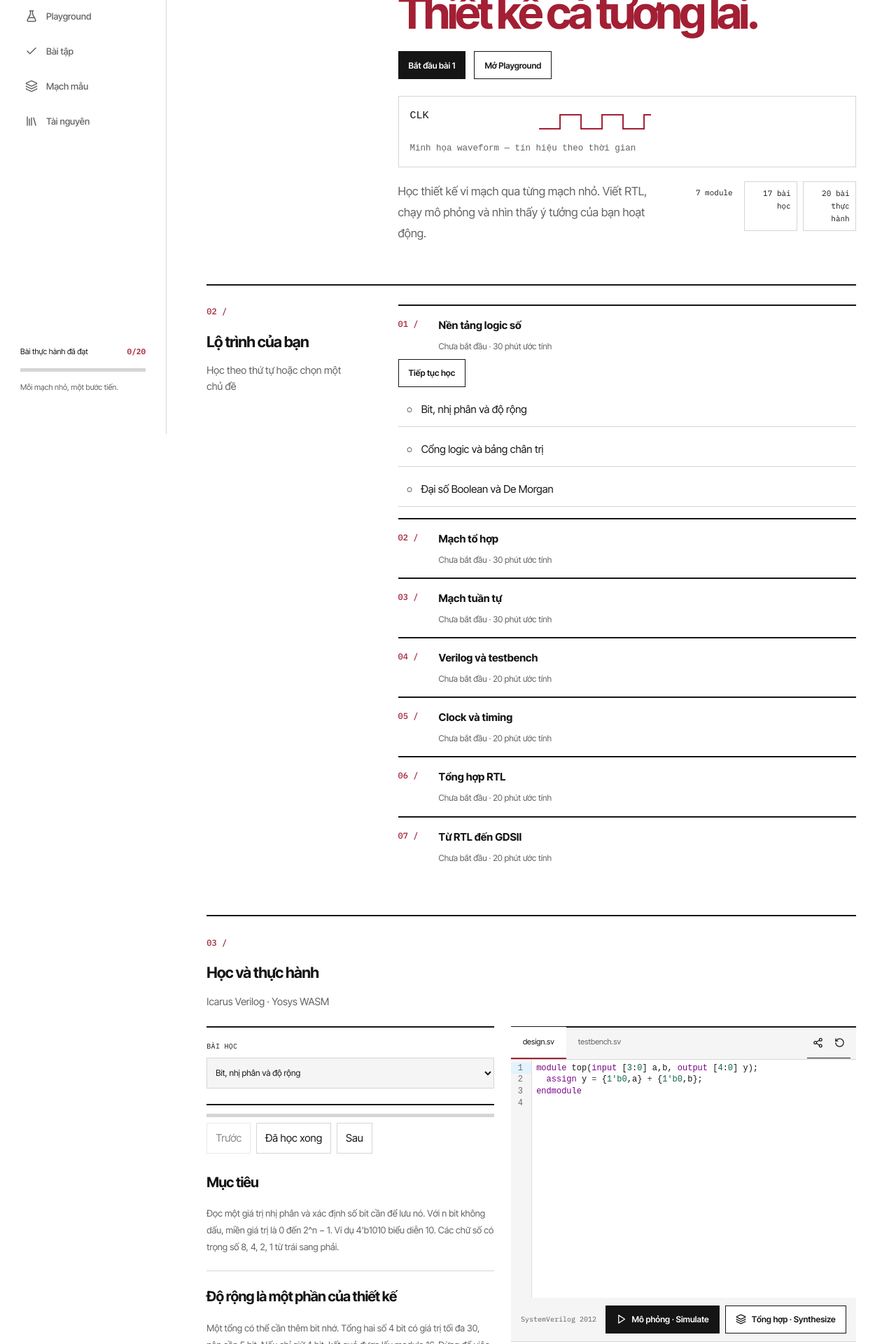
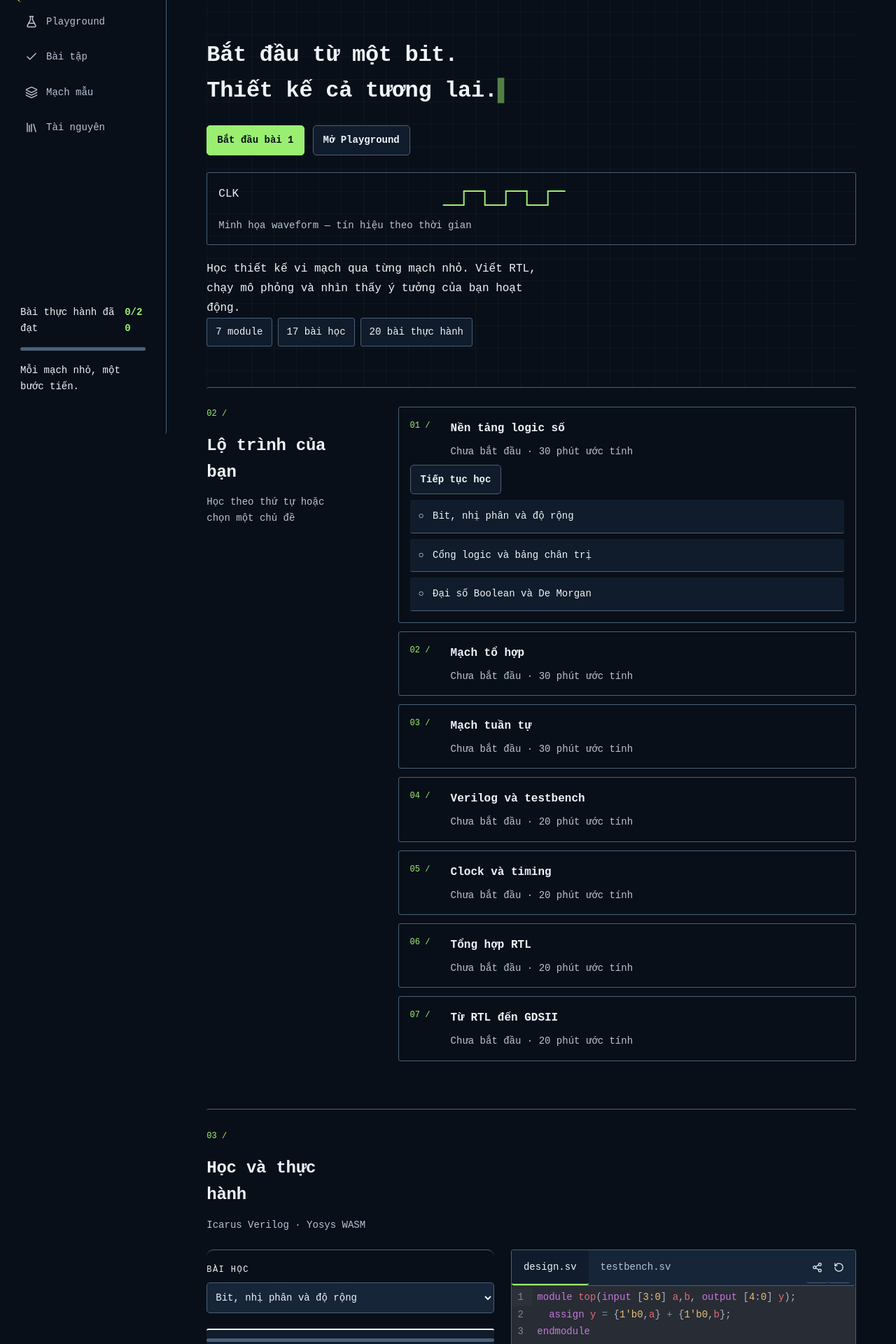
Before and after one commit to binhpmtb/chip-lab-vn, a Next.js app: page / in a window 1280 px wide. Shown: the part 180-2100 px from the top of the page at 70% size. Built offline with nearby package versions, Linux system fonts and the light colour scheme.

Commit message:
style: adopt Courier terminal typography and dark default

```diff
--- a/app/globals.css
+++ b/app/globals.css
@@ -1,4 +1,3 @@
-@import url("https://fonts.googleapis.com/css2?family=IBM+Plex+Mono:wght@400;500;600&family=Inter+Tight:wght@400;500;600;700;800&display=swap");
 :root {
   --bg: #101412;
   --panel: #171d19;
@@ -1064,9 +1063,9 @@ iframe.schematic {
 }
 
 * {
-  border-radius: 0 !important;
+  border-radius: var(--radius, 4px);
   box-shadow: none !important;
-  background-image: none !important;
+
 }
 
 body {
@@ -1838,3 +1837,45 @@ body,.app-shell,.sidebar,.topbar,.panel,.lesson-panel,.workbench,.resource-card,
 @media(max-width:800px) { .lab-grid {grid-template-columns:1fr;} .mobile-lesson-tabs {display:flex;gap:8px;margin-bottom:16px;} .mobile-lesson-tabs [aria-pressed="true"] {border-color:var(--green);color:var(--green);} .show-lesson .workbench,.show-practice .lesson-panel {display:none;} .workbench{position:static;} .hero-meta{grid-template-columns:1fr;} .editorial-label{display:flex;} .lesson-content{overflow-wrap:anywhere;} .tabs{flex-wrap:wrap;} }
 @media(prefers-reduced-motion:reduce) { .mini-preview path,.loading-skeleton{animation:none;} }
 .compile-error-line { border-left:3px solid var(--green); background:var(--green-dark); }
+/* Terminal typography and visual tokens */
+:root,:root[data-theme="dark"] {
+ --font:"Courier New",Courier,"Liberation Mono",monospace;
+ --text-xs:12px;--text-sm:14px;--text-base:16px;--text-lg:18px;--text-xl:24px;--text-2xl:32px;--text-3xl:48px;
+ --space-1:4px;--space-2:8px;--space-3:12px;--space-4:16px;--space-6:24px;--space-8:32px;
+ --bg:#080f18;--panel:#101c2b;--panel2:#162538;--text:#edf3f9;--muted:#b6c4d5;--border:#496078;--green:#9aef70;--green-dark:#203923;--radius:3px;--shadow:none;--technical-border:1px solid var(--border);--grid-line:#9cbbd50b;color-scheme:dark;
+}
+:root[data-theme="light"] {--bg:#f7f9fb;--panel:#ffffff;--panel2:#e9eff5;--text:#152335;--muted:#40546b;--border:#738399;--green:#276316;--green-dark:#e3f0dd;--grid-line:#17314a09;color-scheme:light;}
+html,body,button,select,input,textarea,h1,h2,h3,strong,code,pre,small,summary,span,p,a,label,li,td,th,.cm-editor,.cm-scroller,.cm-content,.cm-gutters,svg text {font-family:var(--font)!important;font-variant-numeric:tabular-nums;}
+body {font-size:var(--text-base);line-height:1.75;overflow-wrap:anywhere;}
+h1,h2,h3,.hero h1,.page-title h1,.credits h1 {font-weight:700;letter-spacing:-.01em;line-height:1.6;}
+h1,.hero h1,.page-title h1{font-size:var(--text-3xl);}
+h2,.editorial-label h2{font-size:var(--text-xl);}
+h3{font-size:var(--text-lg);}
+.sidebar-caption,.eyebrow,.field-label{font-size:var(--text-xs);letter-spacing:.12em;line-height:1.6;}
+p,.hero p,.hero-details>p,.lesson-panel p,.lesson-panel li,.lesson-content,.resource-card p{font-size:var(--text-base);line-height:1.75;color:var(--text);}
+.lesson-content p,.lesson-content ul,.lesson-content ol{max-width:70ch;}
+.nav-item,.breadcrumb,.tabs button,.primary-button,.secondary-button,.section-description,.module-accordion summary>span:last-child,.module-card strong,.module-card>span:last-child,.lesson-link,.hero-meta,.mini-preview small,.progress-heading,.sidebar-bottom p,.text-button,.fineprint,.run-status,.error-box,.error-box p,.lint-message,.empty-state p,.empty-state h3,.resource-card small,.resource-card a,footer,select,.language-label {font-size:var(--text-sm)!important;line-height:1.6;}
+.hero h1 span{color:var(--text);}
+.hero h1::after{content:"▌";color:var(--green);animation:cursor-blink 1.2s steps(2,start) infinite;}
+@keyframes cursor-blink{to{opacity:0;}}
+.hero {background-image:linear-gradient(var(--grid-line) 1px,transparent 1px),linear-gradient(90deg,var(--grid-line) 1px,transparent 1px);background-size:32px 32px;}
+.editorial-section,.panel,.module-accordion,.resource-card,.page-title,footer{border-top:var(--technical-border);}
+.workbench,.mini-preview,.module-accordion{border:var(--technical-border);border-radius:var(--radius);}
+.module-accordion{padding:16px;margin-bottom:12px;}
+.primary-button{background:var(--green);color:var(--bg);border:1px solid var(--green);}
+.primary-button:hover{background:var(--green);color:var(--bg);filter:brightness(1.05);}
+.secondary-button,.icon-button{color:var(--text);border-color:var(--border);}
+.hero-meta{display:flex;gap:8px;flex-wrap:wrap;}
+.hero-meta span,.hero-meta span:first-child{border:var(--technical-border);padding:8px 12px;background:var(--panel);text-align:left;}
+.lesson-content pre,.result-body pre{background:var(--panel2);border:var(--technical-border);max-width:100%;overflow-x:auto;white-space:pre;overflow-wrap:normal;font-size:var(--text-sm);line-height:1.75;}
+.lesson-content code,.cm-editor,.cm-scroller{font-size:var(--text-sm)!important;line-height:1.75!important;}
+.cm-scroller{overflow:auto!important;}
+.cm-content{white-space:pre;overflow-wrap:normal;}
+.error-box{background:var(--panel2);color:var(--text);border-color:var(--green);}
+.editor-toolbar{height:auto;min-height:48px;flex-wrap:wrap;}
+.run-toolbar,.wave-meta{flex-wrap:wrap;}
+.module-accordion summary,.hero-copy,.mini-preview,.tabs{min-width:0;}
+select{max-width:100%;}
+@media(max-width:1280px){.hero h1,.page-title h1{font-size:var(--text-2xl);}.hero{grid-template-columns:1fr;}.hero-details{display:block;}}
+@media(max-width:800px){.hero h1,.page-title h1{font-size:var(--text-2xl);}.hero-meta{display:flex;}.topbar{height:auto;min-height:68px;flex-wrap:wrap;padding-top:8px;padding-bottom:8px;}.module-accordion summary{grid-template-columns:40px minmax(0,1fr);}.hero-actions>*{flex:1 1 180px;}.lesson-content table{display:block;max-width:100%;overflow-x:auto;}.sidebar nav{max-width:100%;}}
+@media(prefers-reduced-motion:reduce){.hero h1::after,.mini-preview path,.loading-skeleton{animation:none!important;}}
--- a/components/Lab.tsx
+++ b/components/Lab.tsx
@@ -114,7 +114,7 @@ const resources = [
   ],
 ];
 export default function Lab() {
-  const [dark, setDark] = useState(false);
+  const [dark, setDark] = useState(true);
   const [done, setDone] = useState<number[]>([]);
   const [mobilePractice, setMobilePractice] = useState(false);
   const openLesson = (index: number) => { setLessonIndex(index); setView("learn"); setMobilePractice(false); setTimeout(() => document.querySelector(".lab-section")?.scrollIntoView({ behavior: "auto" }), 0); };
@@ -156,7 +156,7 @@ export default function Lab() {
   }, [view, editorVisible]);
   useEffect(() => {
     try {
-      setDark(localStorage.getItem("chiplab-theme") === "dark");
+      setDark(localStorage.getItem("chiplab-theme") !== "light");
       const savedLessons = JSON.parse(localStorage.getItem("chiplab-lessons") || "[]");
       if (Array.isArray(savedLessons)) setDone(savedLessons.filter((x) => Number.isInteger(x) && x >= 0 && x < curriculum.lessons.length));
       setProgress(readProgress(localStorage.getItem("chiplab-progress")));
```
